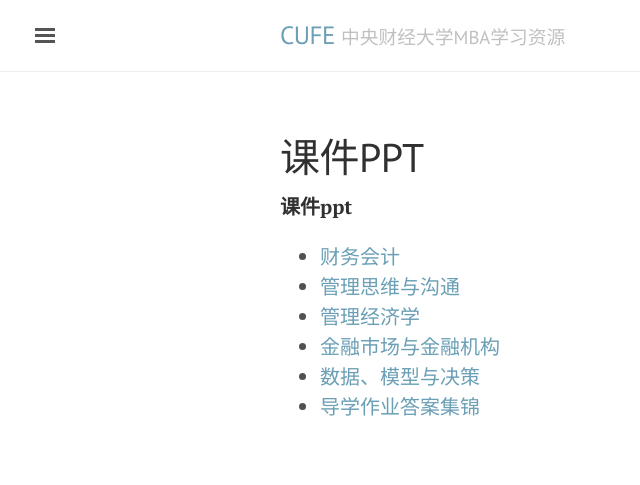
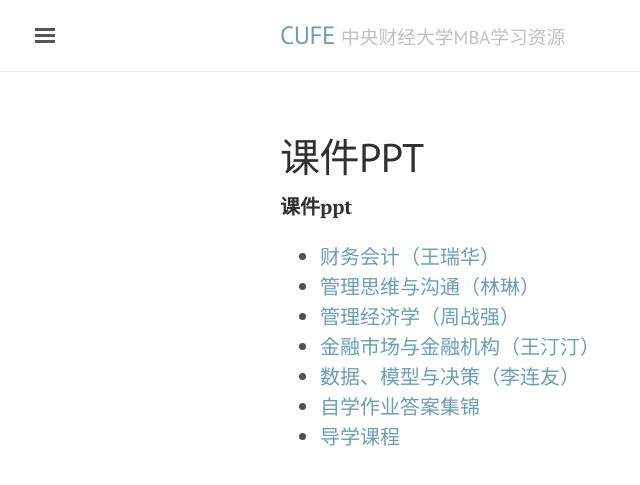
Before and after one commit to cufeMBAer/cufembaer.github.io, a Jekyll site: the page built from ppt.md, in a window 1280 px wide. Shown: the top 485 px of the page, without its empty margins (0-640 px from the left). Built offline with Jekyll 4.4.1, drawn with Linux system fonts in a browser that asks for light colours.

Commit message:
add by lsy

```diff
--- a/ppt.md
+++ b/ppt.md
@@ -8,9 +8,10 @@ title: 课件PPT
 
 
 
-- [财务会计](https://pan.baidu.com/s/1i5kpIcP)
-- [管理思维与沟通](https://pan.baidu.com/s/1jHHNsm6)
-- [管理经济学](https://pan.baidu.com/s/1miKbvMK)
-- [金融市场与金融机构](https://pan.baidu.com/s/1i5ziKKX)
-- [数据、模型与决策](https://pan.baidu.com/s/1c24cH1m)
-- [导学作业答案集锦](https://pan.baidu.com/s/1c10yGG4)
+- [财务会计（王瑞华）](https://pan.baidu.com/s/1i5kpIcP)
+- [管理思维与沟通（林琳）](https://pan.baidu.com/s/1jHHNsm6)
+- [管理经济学（周战强）](https://pan.baidu.com/s/1miKbvMK)
+- [金融市场与金融机构（王汀汀）](https://pan.baidu.com/s/1i5ziKKX)
+- [数据、模型与决策（李连友）](https://pan.baidu.com/s/1c24cH1m)
+- [自学作业答案集锦](https://pan.baidu.com/s/1c10yGG4)
+- [导学课程](https://pan.baidu.com/s/1eRPxjvO)
```
